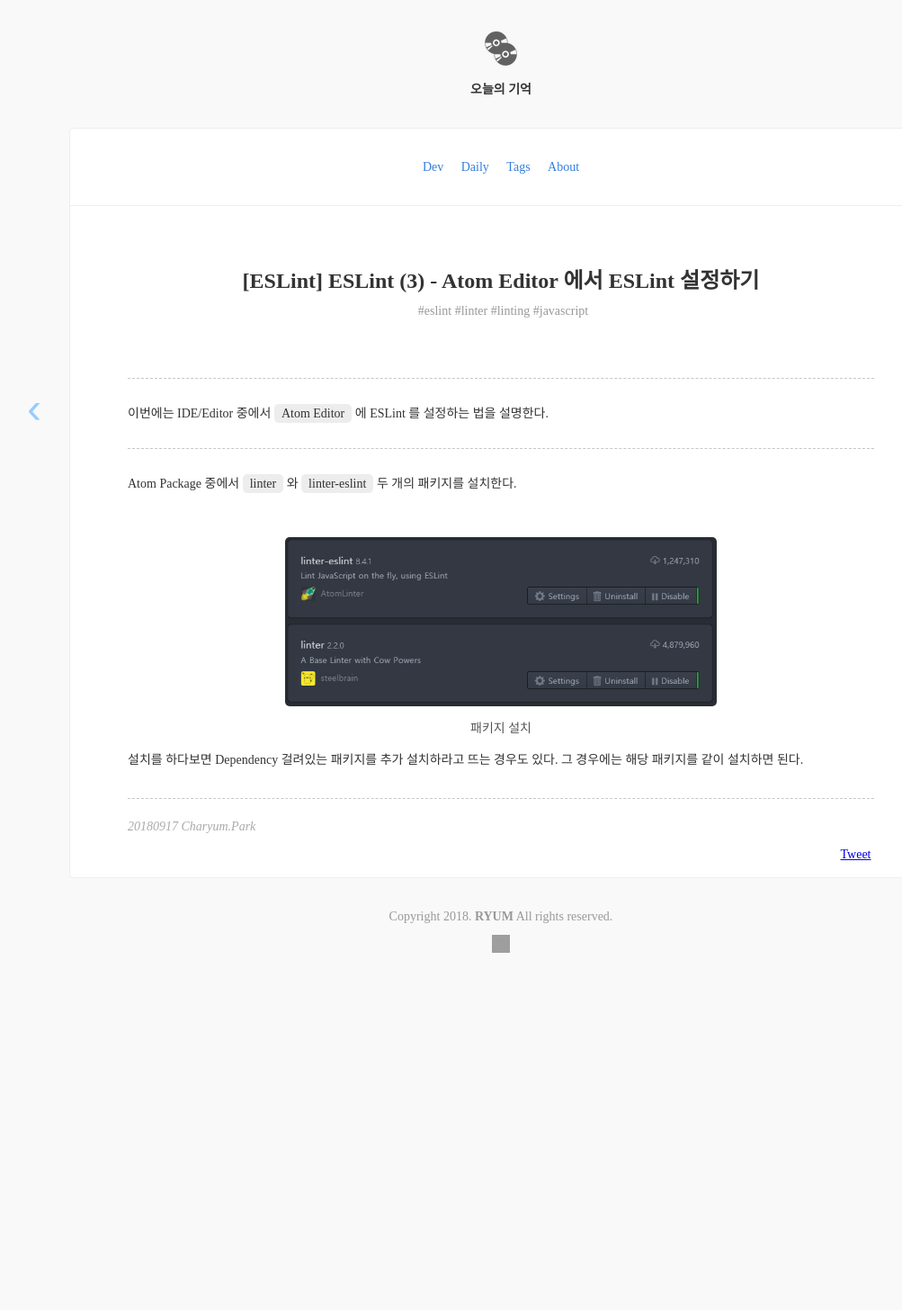
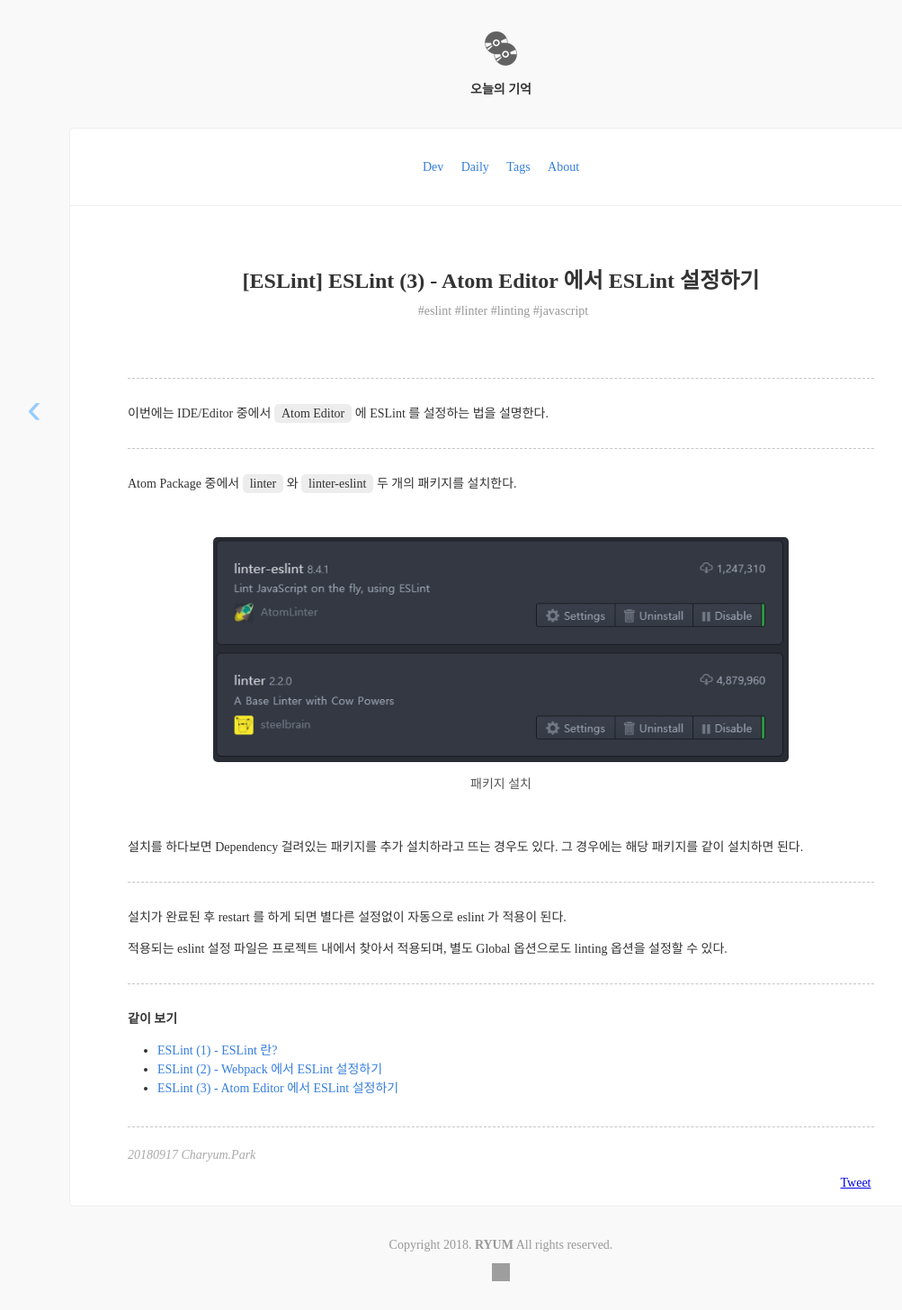
Before and after one commit to ryum91/ryum91.github.com, a Jekyll site: the page built from _posts/dev/2018-09-17-33.md, in a window 1280 px wide. Shown: the whole page at 90% size, without its empty margins (83-1086 px from the left). Built offline with Jekyll 4.4.1, drawn with Linux system fonts in a browser that asks for light colours; nearby versions of some CDN libraries; some web fonts are replaced; comment, search, counter and statistics services are not loaded; before the commit the page ends 1091 px from its top, so only the background shows below that; grey boxes are pictures that could not be loaded.

Commit message:
[Post] 2018-09-17-33

```diff
--- a/_posts/dev/2018-09-17-33.md
+++ b/_posts/dev/2018-09-17-33.md
@@ -14,9 +14,26 @@
 
 <br/>
 
-<p class="center"><img class="radius center" style="width:30rem;" src="/dev/33/package.png"></p>
+<p class="center"><img class="radius center" style="width:40rem;" src="/dev/33/package.png"></p>
 
 <p class="center desc">패키지 설치</p>
 
+<br>
+
 설치를 하다보면 Dependency 걸려있는 패키지를 추가 설치하라고 뜨는 경우도 있다.
 그 경우에는 해당 패키지를 같이 설치하면 된다.
+
+---
+
+설치가 완료된 후 restart 를 하게 되면 별다른 설정없이 자동으로 eslint 가 적용이 된다.
+
+적용되는 eslint 설정 파일은 프로젝트 내에서 찾아서 적용되며,
+별도 Global 옵션으로도 linting 옵션을 설정할 수 있다.
+
+---
+
+**같이 보기**
+
+* [ESLint (1) - ESLint 란?](/dev/29)
+* [ESLint (2) - Webpack 에서 ESLint 설정하기](/dev/31)
+* [ESLint (3) - Atom Editor 에서 ESLint 설정하기](/dev/33)
```
Also changed, not shown: _posts/dev/2018-08-29-29.md (+1 -1 lines), _posts/dev/2018-09-13-31.md (+1 -1 lines).
